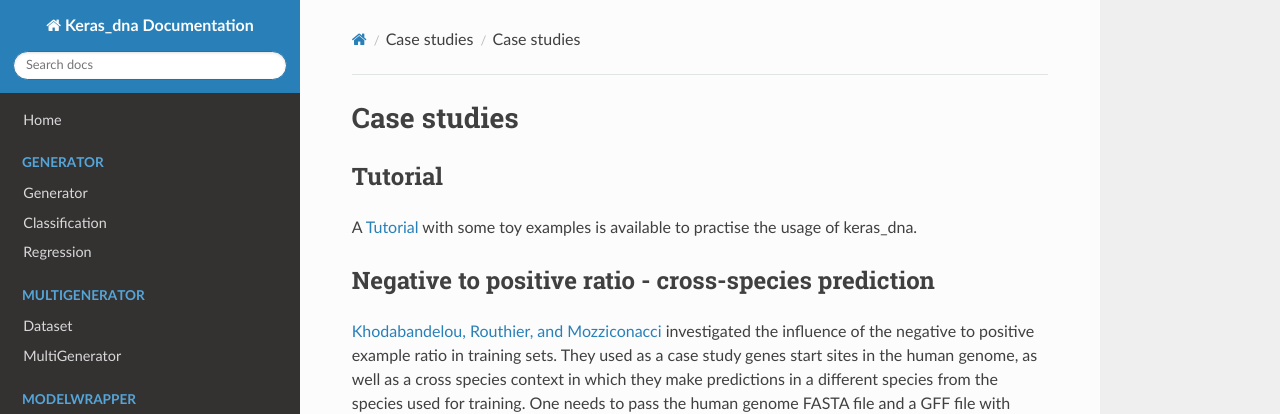
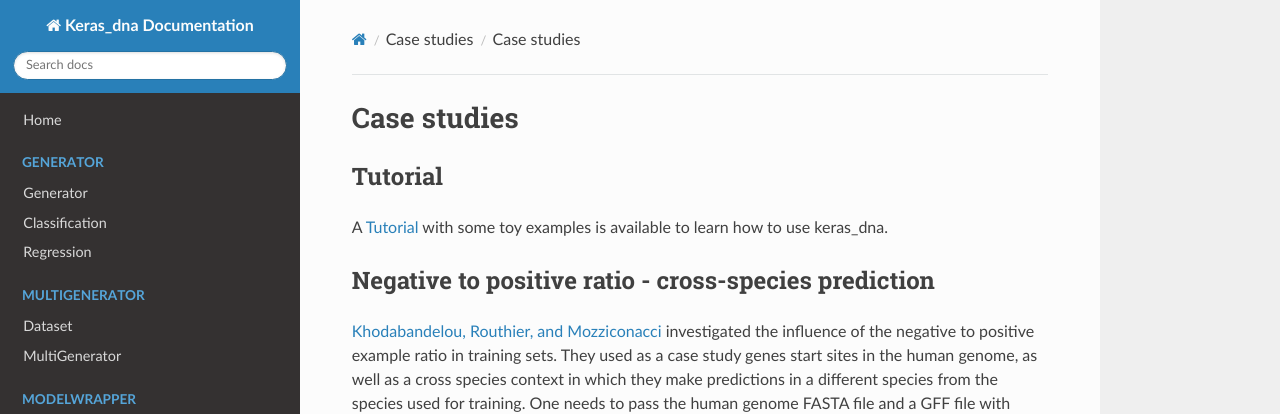
Before and after one commit to etirouthier/keras_dna, an MkDocs documentation site: the page built from docs/case_study.md, in a window 1280 px wide and 900 px high. Shown: the top 414 px of the window. Built offline with MkDocs 1.6.1, drawn with Linux system fonts in a browser that asks for light colours; nearby versions of some CDN libraries.

Commit message:
Update case_study.md

```diff
--- a/docs/case_study.md
+++ b/docs/case_study.md
@@ -2,7 +2,7 @@
 
 ## Tutorial
 
-A [Tutorial](https://github.com/etirouthier/keras_dna/blob/master/Tutorial.ipynb) with some toy examples is available to practise the usage of keras_dna.
+A [Tutorial](https://github.com/etirouthier/keras_dna/blob/master/Tutorial.ipynb) with some toy examples is available to learn how to use keras_dna.
 
 ## Negative to positive ratio - cross-species prediction
 
```
